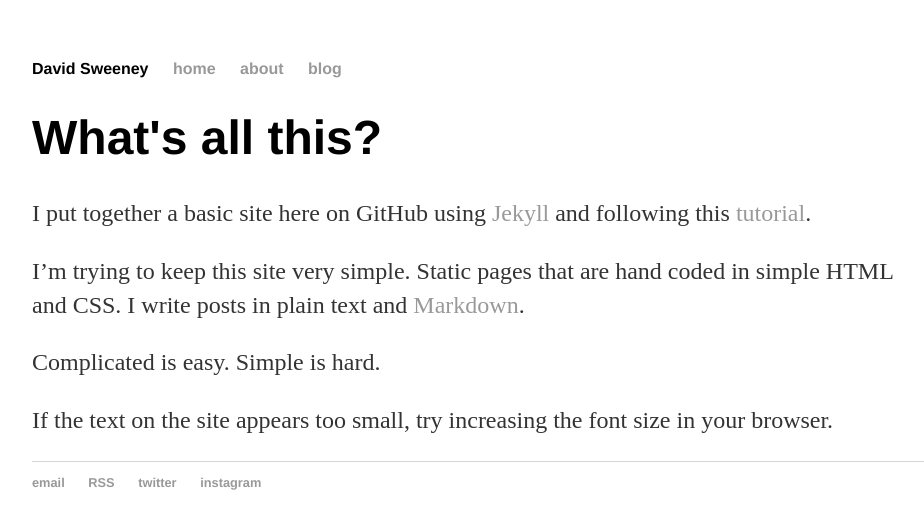
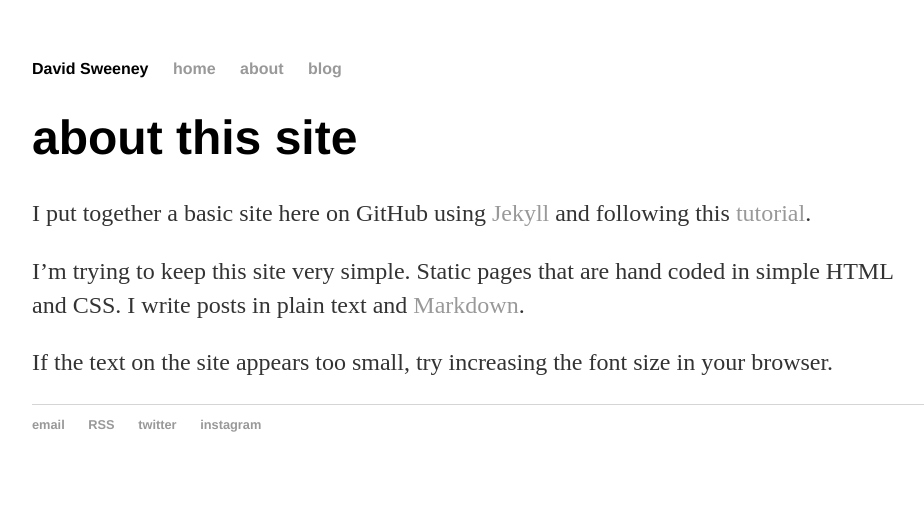
Before and after one commit to dvdsweeney/dvdsweeney.github.io, a Jekyll site: the page built from about.html, in a window 1280 px wide. Shown: the top 529 px of the page, without its empty margins (160-1084 px from the left). Built offline with Jekyll 4.4.1, drawn with Linux system fonts in a browser that asks for light colours.

Commit message:
Update about.html

```diff
--- a/about.html
+++ b/about.html
@@ -3,10 +3,9 @@ layout: default
 title: David Sweeney | About
 ---
 <div class="blurb">
-	<h1>What's all this?</h1>
+	<h1>about this site</h1>
   <p>I put together a basic site here on GitHub using <a href="https://jekyllrb.com">Jekyll</a> and following this <a href="http://jmcglone.com/guides/github-pages/">tutorial</a>.</p>
   <p>I’m trying to keep this site very simple. Static pages that are hand coded in simple HTML and CSS. I write posts in plain text and <a href="https://en.wikipedia.org/wiki/Markdown">Markdown</a>.</p>
-  <p>Complicated is easy. Simple is hard.</p>
 	<p>If the text on the site appears too small, try increasing the font size in your browser.</p>
 
 
```
